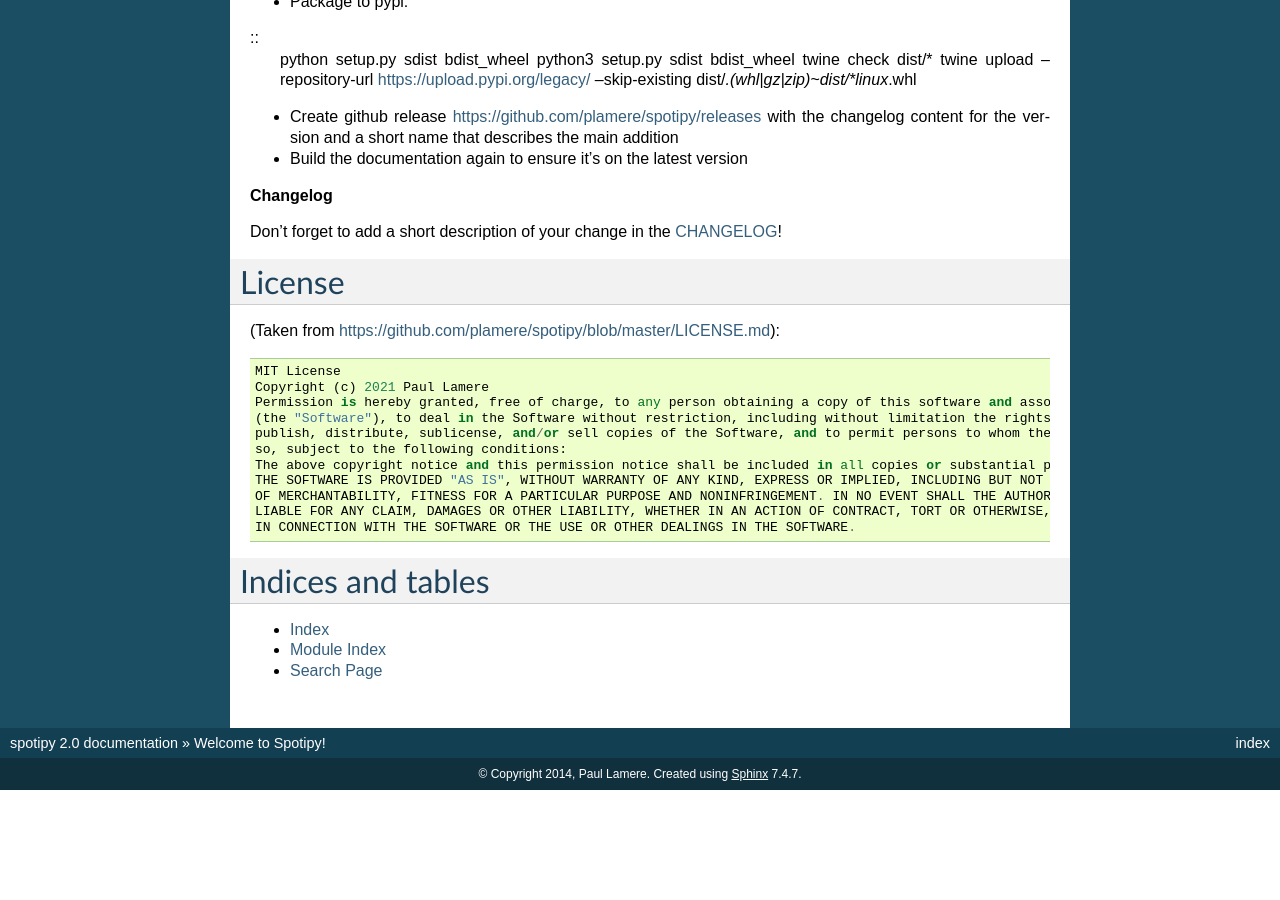
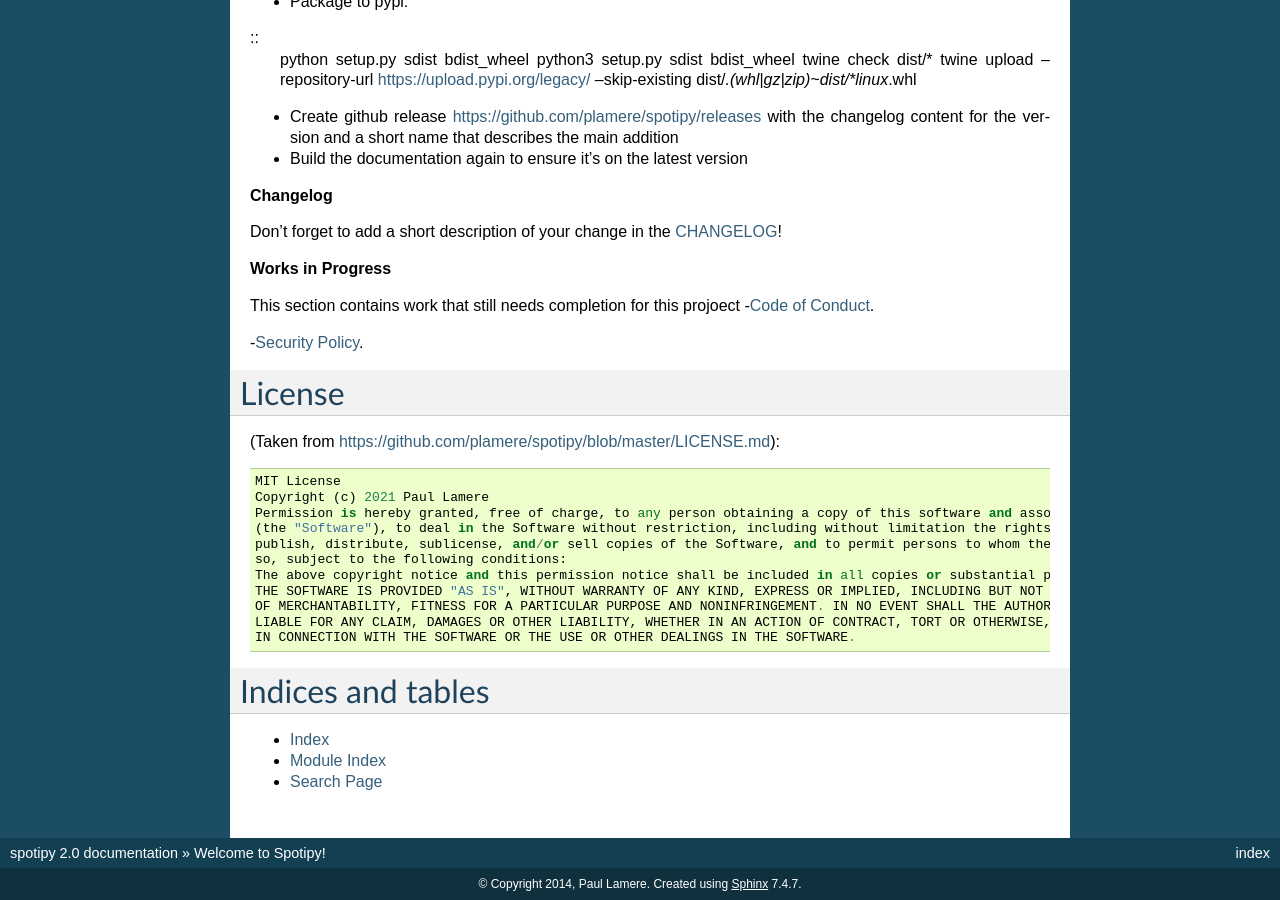
Before and after one commit to spotipy-dev/spotipy, a Sphinx documentation site: the page built from docs/index.rst, in a window 1280 px wide and 900 px high, scrolled down 6460 px. Built offline with Sphinx 7.4.7, drawn with Linux system fonts in a browser that asks for light colours; before the commit the page ends 7250 px from its top, so only the background shows below that.

Commit message:
Update index.rst
Added a section under Contribute which shows the work that still need to be completed.

```diff
--- a/docs/index.rst
+++ b/docs/index.rst
@@ -366,6 +366,13 @@
 
 Don't forget to add a short description of your change in the `CHANGELOG <https://github.com/plamere/spotipy/blob/master/CHANGELOG.md>`_!
 
+**Works in Progress**
+
+This section contains work that still needs completion for this projoect
+-`Code of Conduct <https://github.com/plamere/spotipy/community/code-of-conduct/new>`_.
+
+-`Security Policy <https://github.com/plamere/spotipy/community>`_.
+
 
 
 License
```
